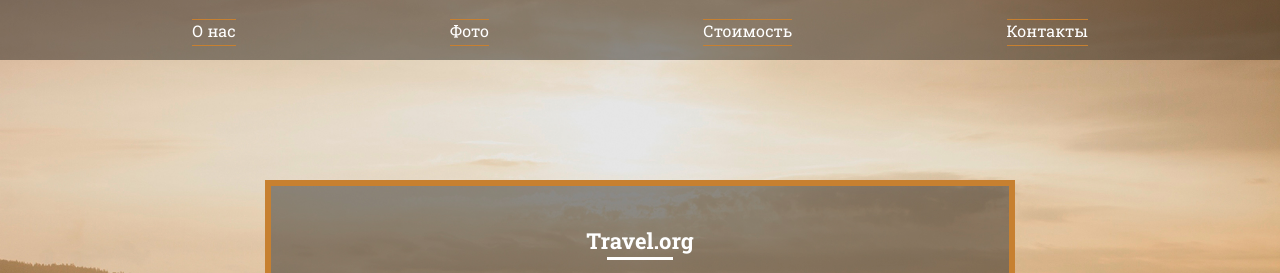
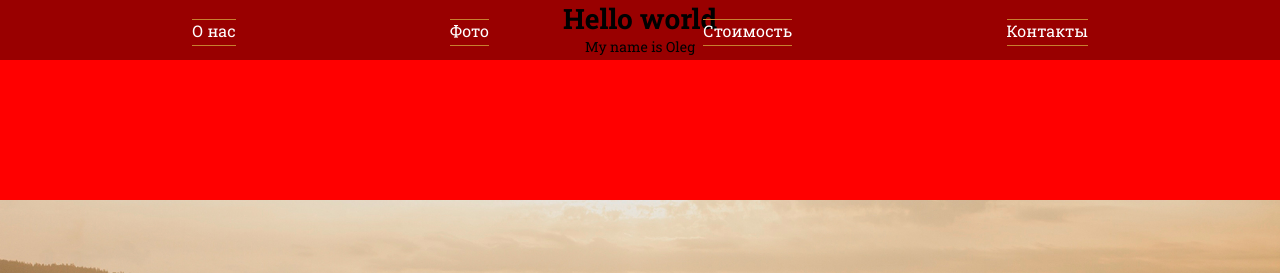
Before and after one commit to ZoomieOS/practiceJs, a plain HTML site: page index.html in a window 1280 px wide. Shown: the top 273 px of the page. Drawn offline with Linux system fonts and the light colour scheme.

Commit message:
Use functional or class

```diff
--- a/index.html
+++ b/index.html
@@ -230,6 +230,6 @@
 					</div>
 	 		</div>
 	</div>
-	<script src="js/script.js"></script>
+	<script src="js/xeample.js"></script>
 </body>
 </html>
--- /dev/null
+++ b/js/xeample.js
@@ -0,0 +1,69 @@
+// ClassStyle;
+
+// class Options {
+//   constructor(height, width, name, bg = "", fontSize = "", textAlign = "") {
+//     this.height = height;
+//     this.width = width;
+//     this.bg = bg;
+//     this.fontSize = fontSize;
+//     this.textAlign = textAlign;
+//     this.name = name;
+//   }
+//   createElement() {
+//     let main = document.querySelector(".main"),
+//       firstElem = main.firstElementChild,
+//       newDiv = document.createElement("div"),
+//       template = `<h1>Hello world</h1><p>My name is ${
+//         this.name === "" ? (this.name = "Пользователь") : this.name
+//       }</p>`;
+
+//     newDiv.className = "my-new-div";
+//     newDiv.style.cssText = `height:${this.height + "px"};width:${(this.width =
+//       "px")};background-color:${this.bg};font-size:${
+//       this.fontSize + "px"
+//     };text-align:${this.textAlign}`;
+//     newDiv.innerHTML = template;
+//     main.insertBefore(newDiv, firstElem);
+//   }
+// }
+
+// Options.prototype.exit = function () {
+//   console.log("elem", this);
+// };
+
+// let x = new Options().exit();
+
+// let elemS = new Options(200, 300, "Oleg", "red", 14, "center");
+// let elem = new Options(400, 700, "", "green", 32, "left");
+// elem.createElement();
+// elemS.createElement();
+
+// Functional style
+
+function Options(height, width, name, bg = "", fontSize = "", textAlign = "") {
+  this.height = height;
+  this.width = width;
+  this.bg = bg;
+  this.fontSize = fontSize;
+  this.textAlign = textAlign;
+  this.name = name;
+  this.createElement = function () {
+    let main = document.querySelector(".main"),
+      firstElem = main.firstElementChild,
+      newDiv = document.createElement("div"),
+      template = `<h1>Hello world</h1><p>My name is ${
+        this.name === "" ? (this.name = "Пользователь") : this.name
+      }</p>`;
+
+    newDiv.className = "my-new-div";
+    newDiv.style.cssText = `height:${this.height + "px"};width:${(this.width =
+      "px")};background-color:${this.bg};font-size:${
+      this.fontSize + "px"
+    };text-align:${this.textAlign}`;
+    newDiv.innerHTML = template;
+    main.insertBefore(newDiv, firstElem);
+  };
+}
+
+let x = new Options(200, 300, "Oleg", "red", 14, "center");
+x.createElement();
```
